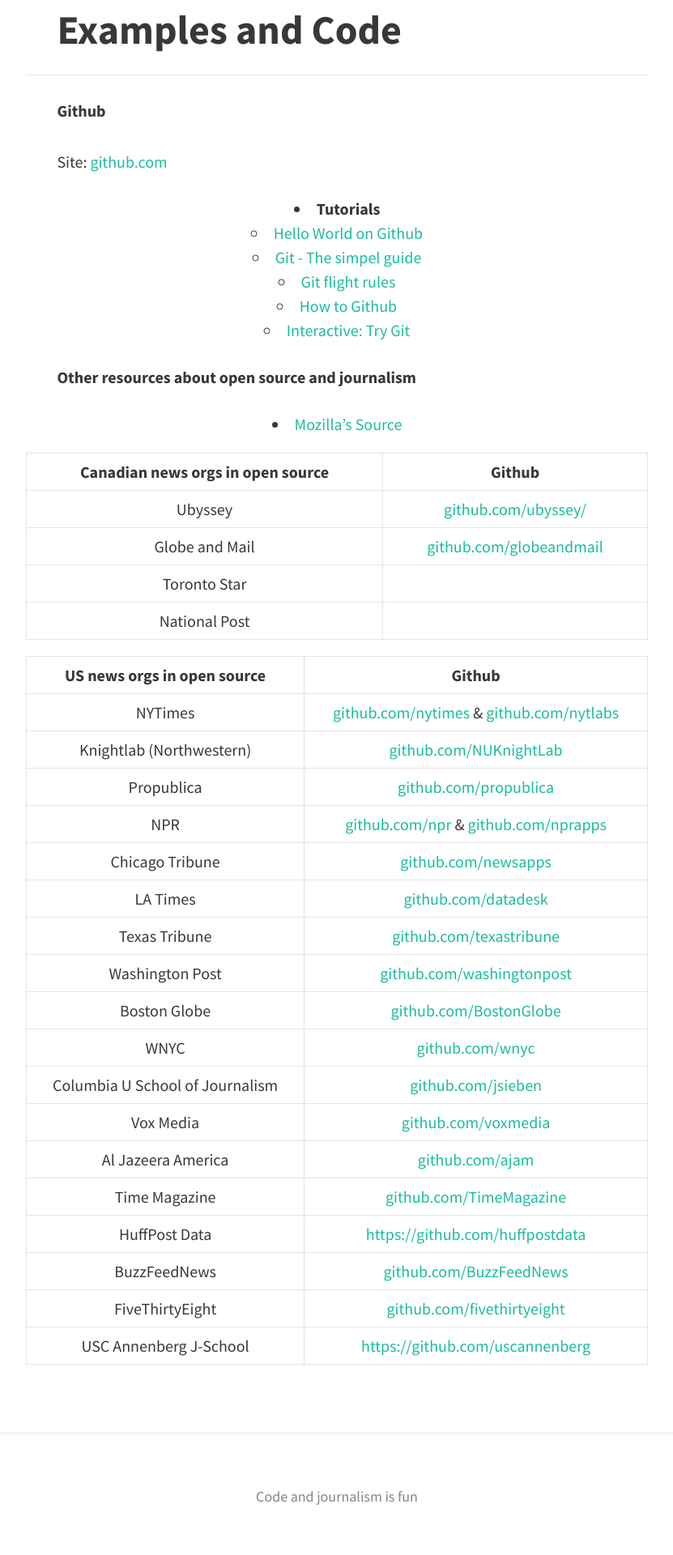
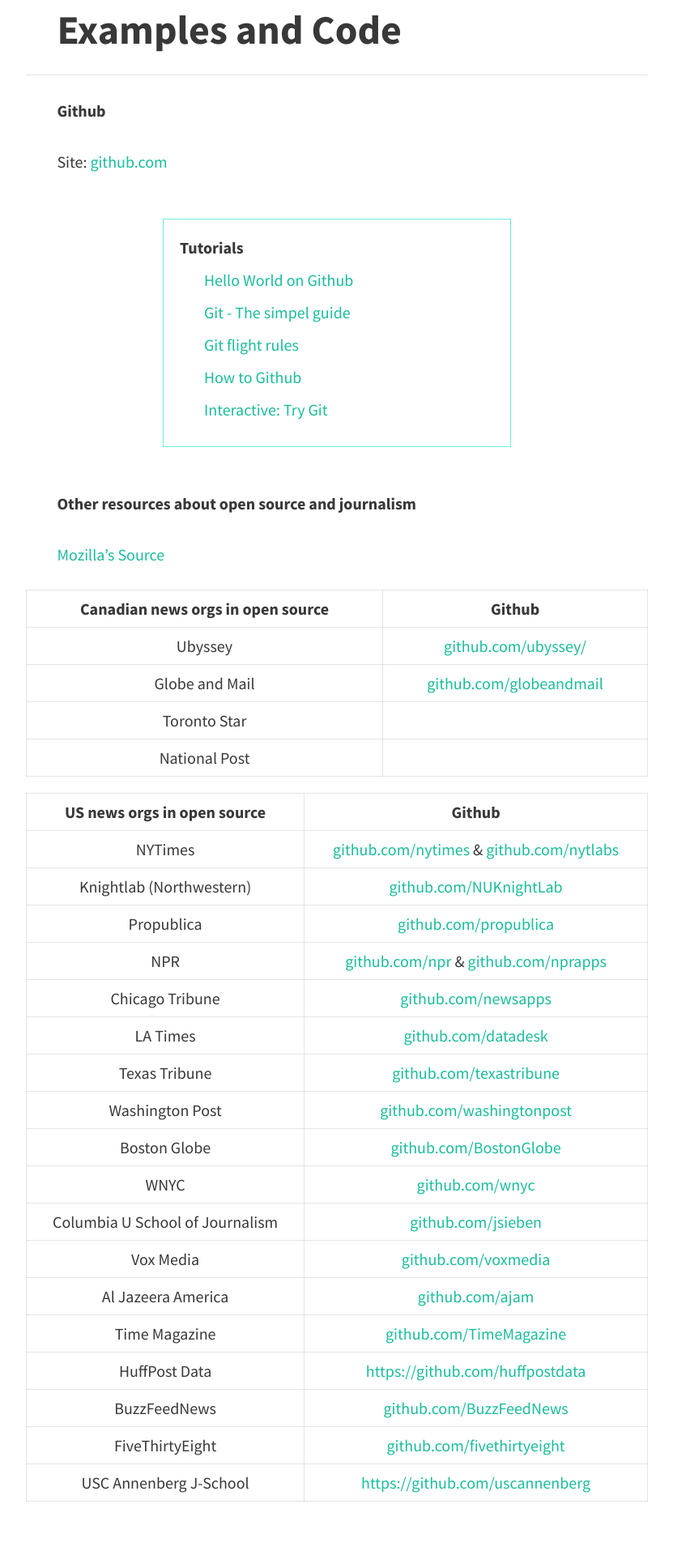
Before and after one commit to pippinlee/open-journalism-project, a Jekyll site: the page built from open-source.md, in a window 1280 px wide. Shown: the part 2476-4396 px from the top of the page at 81% size, without its empty margins (224-1055 px from the left). Built offline with Jekyll 4.4.1, drawn with Linux system fonts in a browser that asks for light colours; nearby versions of some CDN libraries.

Commit message:
add resource styling and fix open source page

```diff
--- a/_sass/layouts/_posts.scss
+++ b/_sass/layouts/_posts.scss
@@ -71,9 +71,19 @@
     padding: 10px;
     margin-top: 50px;
     margin-bottom: 50px;
-    width: 407px;
+    width: 430px;
     li {
       text-align: left;
+      margin-top: 10px;
+      margin-bottom: 10px;
+      a {
+        margin-left: 20px;
+        margin-bottom: 20px;
+      }
+    }
+    ul {
+      list-style: none;
+      padding-left: 10px;
     }
   }
 }
--- a/open-source.md
+++ b/open-source.md
@@ -43,16 +43,18 @@
 
 Site: [github.com](https://github.com/)
 
+<div class="resources" markdown='1'>
 * **Tutorials**
 	* [Hello World on Github](https://guides.github.com/activities/hello-world/)
 	* [Git - The simpel guide](http://rogerdudler.github.io/git-guide/)
 	* [Git flight rules](https://github.com/k88hudson/git-flight-rules)
 	* [How to Github](https://gun.io/blog/how-to-github-fork-branch-and-pull-request/)
 	* [Interactive: Try Git](https://try.github.io/levels/1/challenges/1)
+</div>
 
 **Other resources about open source and journalism**
 
-* [Mozilla's Source](https://source.opennews.org/en-US/)
+[Mozilla's Source](https://source.opennews.org/en-US/)
 
 
 
```
Also changed, not shown: 7 other files.
